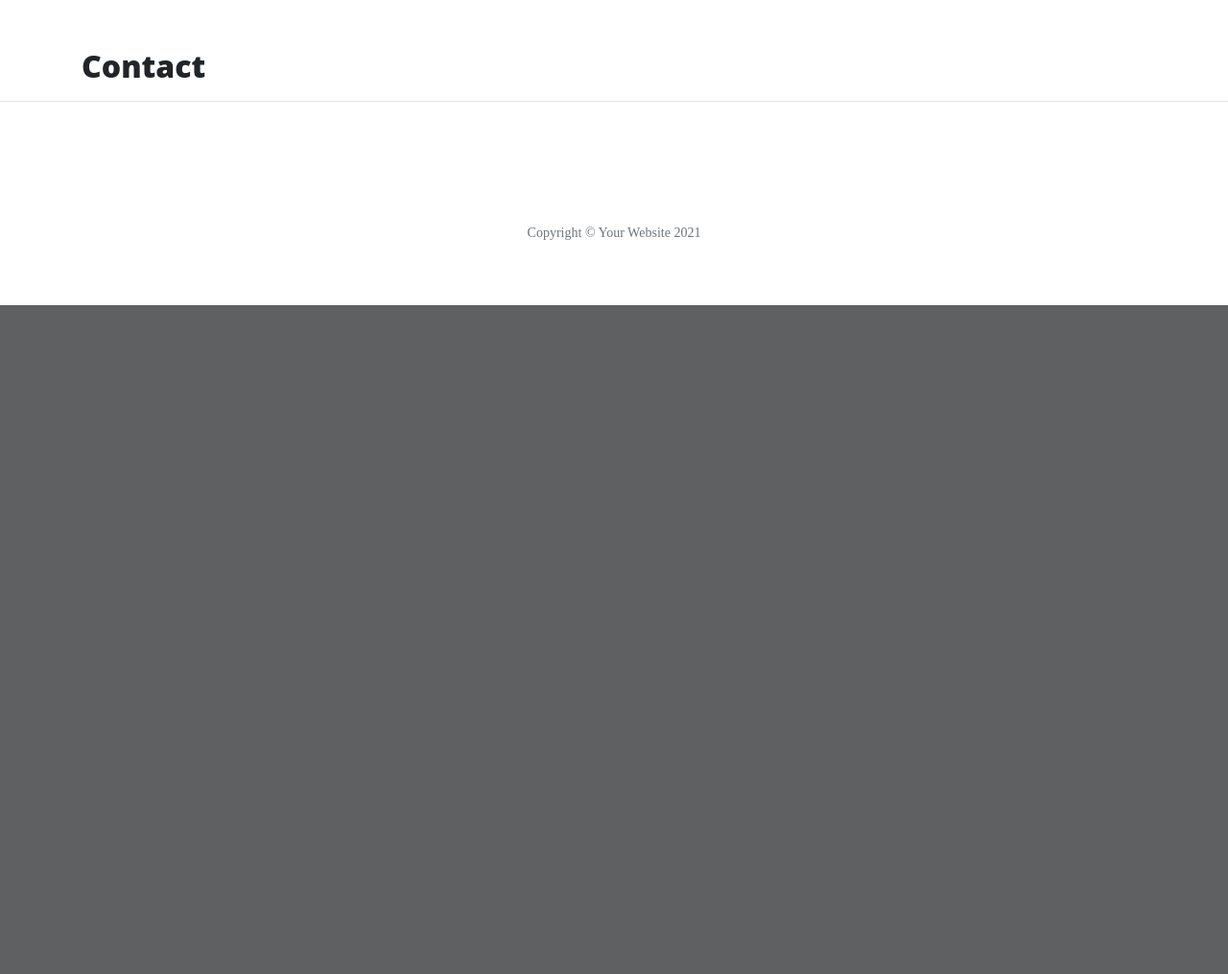
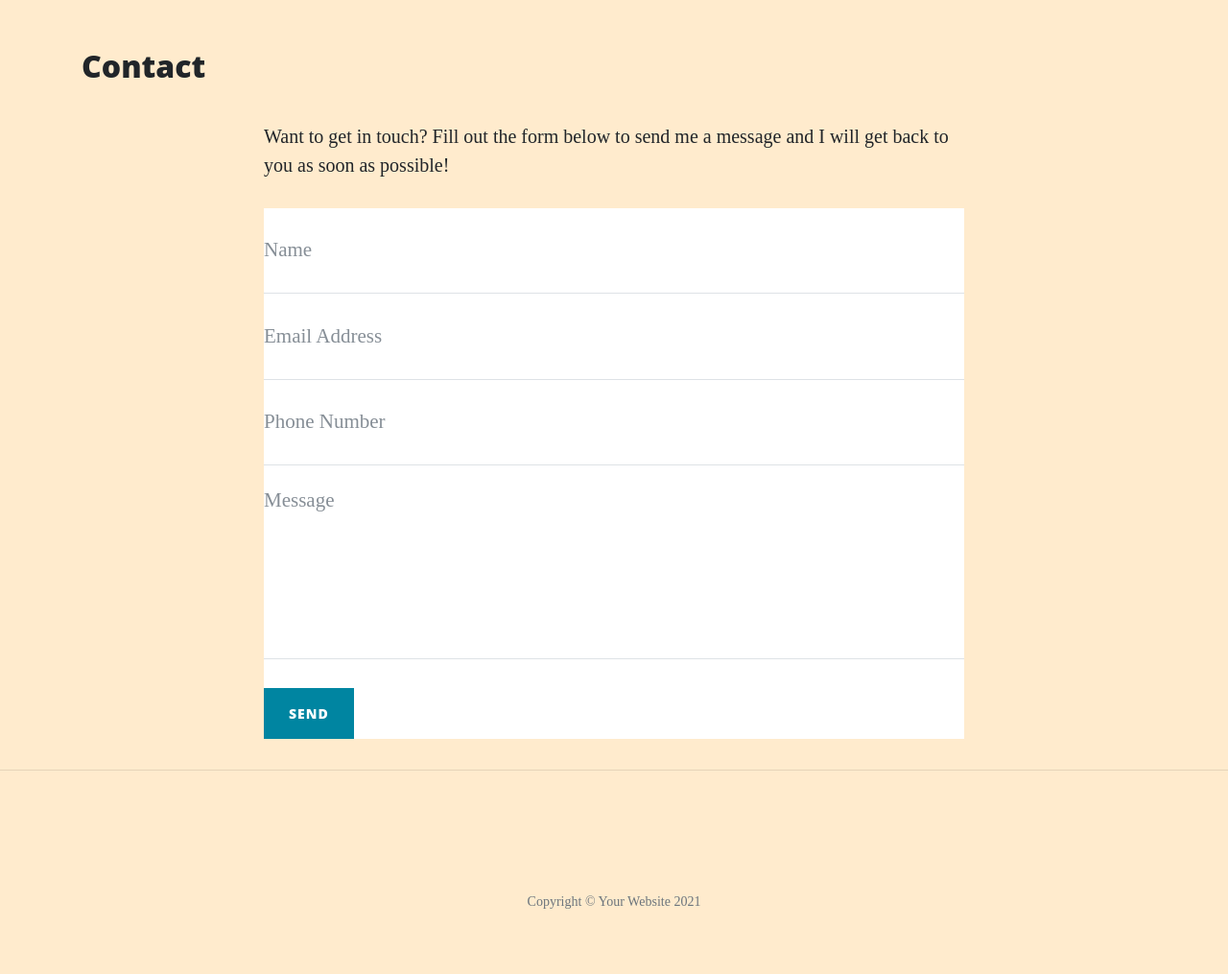
Before and after one commit to PaulBowden673/Projects-MiniProject-Thorin-FlaskApp, a Flask app: page /contact in a window 1280 px wide. Shown: the part 628-1643 px from the top of the page at 96% size. Before the commit the page ends 946 px from the top, so only its background shows below. Run offline with Flask 2, Linux system fonts and the light colour scheme; some libraries are stand-ins or nearby versions.

Commit message:
added lots

```diff
--- a/run.py
+++ b/run.py
@@ -1,10 +1,12 @@
 import os
 import json
-from flask import Flask, render_template
+from flask import Flask, render_template, request, flash
+if os.path.exists("env.py"):
+    import env
 
 
 app = Flask(__name__)
-
+app.secret_key = os.environ.get("SECRET_KEY")
 
 @app.route("/")
 def index():
@@ -18,9 +20,20 @@ def about():
         data = json.load(json_data)
     return render_template("about.html", page_title="About", company=data)
 
+@app.route("/about/<member_name>")
+def about_member(member_name):
+    member = {}
+    with open("data/company.json", "r") as json_data:
+        data = json.load(json_data)
+        for obj in data:
+            if obj["url"] == member_name:
+                member = obj
+    return render_template("member.html", member = member)
 
-@app.route("/contact")
+@app.route("/contact", methods=["GET", "POST"])
 def contact():
+    if request.method == "POST":
+        flash("Thanks {}, we have received your message!".format(request.form.get("name")))
     return render_template("contact.html", page_title="Contact")
 
 
--- a/static/css/style.css
+++ b/static/css/style.css
@@ -1,3 +1,12 @@
 .col-md-5 img {
     width:100%;
+    border: 2px solid black;
 }
+
+body {
+    background-color: blanchedalmond;
+}
+
+form {
+    background-color: #fff;
+}
--- a/templates/about.html
+++ b/templates/about.html
@@ -20,7 +20,7 @@
     <div class="row featurette">
         {% if loop.index % 2 != 0 %}
             <div class="col-md-7">
-                <h3>{{ loop.index }} . {{ member.name}}</h3>
+                <h3><a href="/about//{{member.url}}">{{ loop.index }} . {{ member.name}}</a></h3>
                 <p>
                     {{member.description}}
                 </p>
@@ -33,7 +33,7 @@
                 <img src="{{member.image_source}}" alt="{{member.name}}" class="featurette-image image-responsive">
             </div>
             <div class="col-md-7">
-                <h3>{{ loop.index }} . {{ member.name}}</h3>
+                <h3><a href="/about//{{member.url}}">{{ loop.index }} . {{ member.name}}</a></h3>
                 <p>
                     {{member.description}}
                 </p>
--- a/templates/contact.html
+++ b/templates/contact.html
@@ -3,4 +3,50 @@
 
 {% block content %}
     <h2>{{page_title}}</h2>
+
+    <div class="row">
+        <div class="col-lg-8 col-md-10 mx-auto">
+            <p>Want to get in touch? Fill out the form below to send me a message and I will get back to you as soon as
+                possible!</p>
+            <form method="POST" name="sentMessage" id="contactForm" novalidate>
+                <div class="control-group">
+                    <div class="form-group floating-label-form-group controls">
+                        <label>Name</label>
+                        <input type="text" class="form-control" placeholder="Name" name="name" id="name" required
+                            data-validation-required-message="Please enter your name.">
+                        <p class="help-block text-danger"></p>
+                    </div>
+                </div>
+                <div class="control-group">
+                    <div class="form-group floating-label-form-group controls">
+                        <label>Email Address</label>
+                        <input type="email" class="form-control" placeholder="Email Address" name="email" id="email" required
+                            data-validation-required-message="Please enter your email address.">
+                        <p class="help-block text-danger"></p>
+                    </div>
+                </div>
+                <div class="control-group">
+                    <div class="form-group col-xs-12 floating-label-form-group controls">
+                        <label>Phone Number</label>
+                        <input type="tel" class="form-control" placeholder="Phone Number" name="phone" id="phone" required
+                            data-validation-required-message="Please enter your phone number.">
+                        <p class="help-block text-danger"></p>
+                    </div>
+                </div>
+                <div class="control-group">
+                    <div class="form-group floating-label-form-group controls">
+                        <label>Message</label>
+                        <textarea rows="5" class="form-control" placeholder="Message" name="message" id="message" required
+                            data-validation-required-message="Please enter a message."></textarea>
+                        <p class="help-block text-danger"></p>
+                    </div>
+                </div>
+                <br>
+                <div id="success"></div>
+                <div class="form-group">
+                    <button type="submit" class="btn btn-primary" id="sendMessageButton">Send</button>
+                </div>
+            </form>
+        </div>
+	</div>
 {% endblock %}
```
Also changed, not shown: data/company.json (+28 -14 lines), templates/member.html (added, +16 -0 lines).
